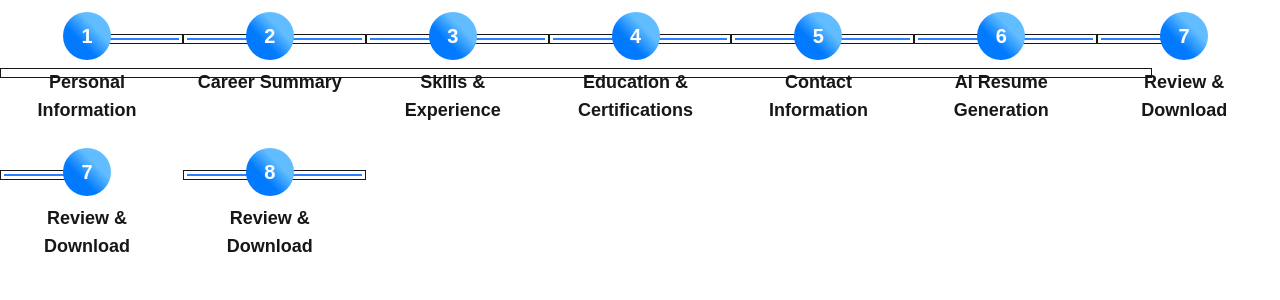
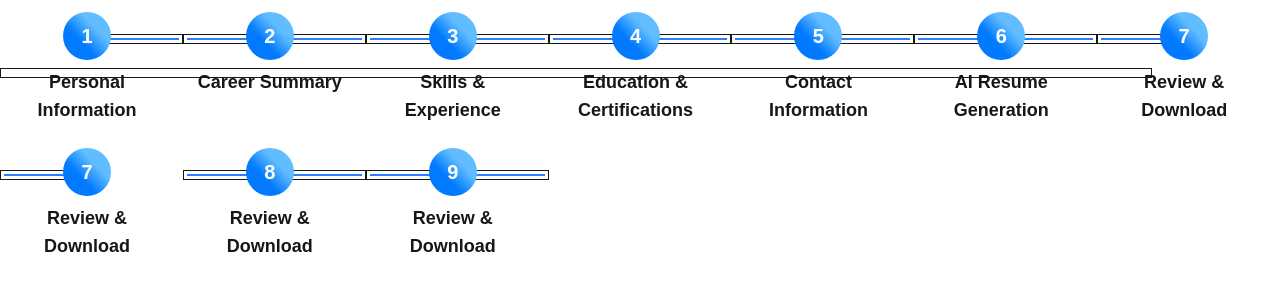
Before and after one commit to Tahsin0909/AI-Cv-Builder0909, a Next.js app: page /create in a window 1280 px wide. Shown: the top 300 px of the page. Built offline with nearby package versions, Linux system fonts and the light colour scheme.

Commit message:
working on a new steps

```diff
--- a/src/components/steps/AllSteps.tsx
+++ b/src/components/steps/AllSteps.tsx
@@ -40,6 +40,10 @@ const stepsData: step[] = [
     {
         step: 8,
         label: "Review & Download"
+    },
+    {
+        step: 9,
+        label: "Review & Download"
     }
 ]
 
```
